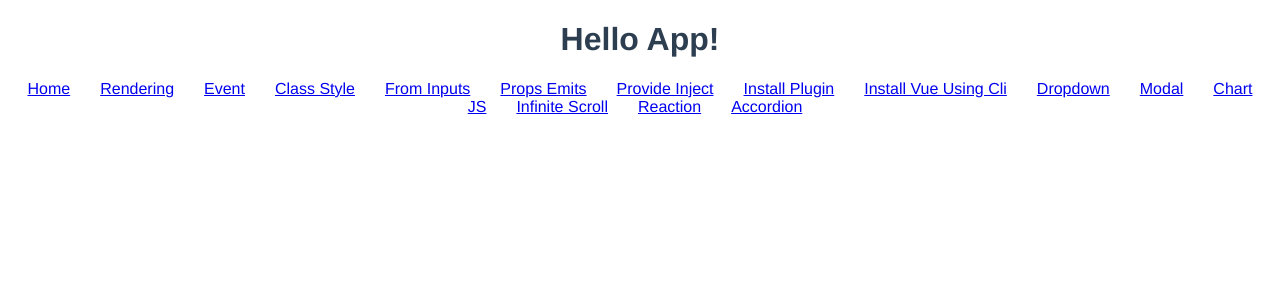
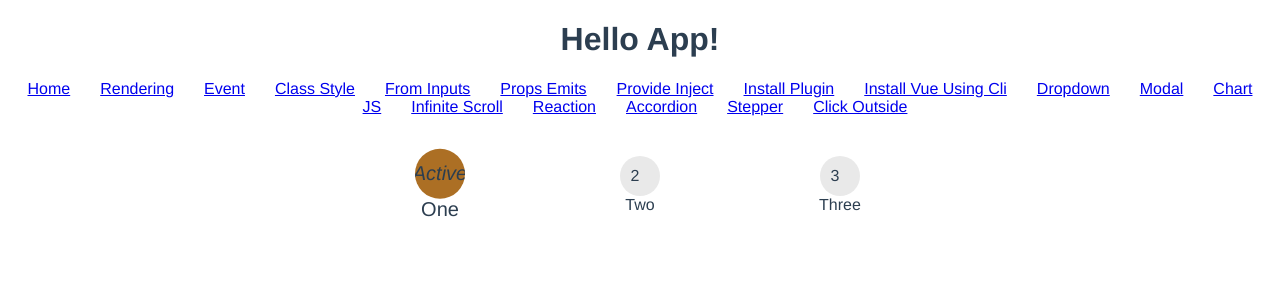
Before and after one commit to Thuta-ctrl/vue-setup, a Vue app: page /stepper in a window 1280 px wide. Shown: the top 300 px of the page. Built offline with nearby package versions, Linux system fonts and the light colour scheme; what vue-easy-lightbox would draw is missing.

Commit message:
add stepper

```diff
--- a/src/App.vue
+++ b/src/App.vue
@@ -17,6 +17,8 @@
       <span><router-link to="/infinite-scroll">Infinite Scroll</router-link></span>
       <span><router-link to="/reaction">Reaction</router-link></span>
       <span><router-link to="/accordion">Accordion</router-link></span>
+      <span><router-link to="/stepper">Stepper</router-link></span>
+      <span><router-link to="/click-outside">Click Outside</router-link></span>
     </div>
     <transition name="slide">
       <router-view></router-view>
--- /dev/null
+++ b/src/components/stepper/custom.vue
@@ -0,0 +1,130 @@
+<template>
+  <div class="d-stepper">
+    <div class="d-stepper-header">
+      <div
+        class="step-number-content"
+        :class="{ active: step == i+1 }"
+        v-for="(stepItem, i) in steps"
+        :key="i"
+        @click="gotoStep(i)"
+      >
+        <div
+          class="step-number"
+          :class="stepNumberClasses(i+1)"
+        >
+          <i v-if="step > i+1">{{ stepItem.name }}</i>
+          <i v-else-if="step === i+1">Active</i>
+          <span v-else>{{ i + 1 }}</span>
+        </div>
+        <div class="small">{{ stepItem.name }}</div>
+      </div>
+    </div>
+  </div>
+</template>
+
+<script>
+export default {
+  name: 'custom-stepper',
+  data() {
+    return {
+      steps: [
+        {
+          name: "One",
+          desc:
+            "Sed ut perspiciatis unde omnis iste natus error sit voluptatem accusantium doloremque laudantium, totam rem aperiam, eaque ipsa quae ab illo inventore veritatis et quasi architecto beatae vitae dicta sunt explicabo.",
+          icon: "fas fa-car",
+          disabled: false,
+          active: true,
+        },
+        {
+          name: "Two",
+          desc:
+            "Lorem ipsum dolor sit amet, consectetur adipiscing elit, sed do eiusmod tempor incididunt ut labore et dolore magna aliqua. Ut enim ad minim veniam, quis nostrud exercitation ullamco laboris nisi ut aliquip ex ea commodo consequat.",
+          disabled: false,
+          active: false,
+        },
+        {
+          name: "Three",
+          desc: "Lorem ipsum dolor sit amet, consectetur adipiscing elit.",
+          icon: "fas fa-check",
+          disabled: false,
+          active: false,
+          confirm: "Enviar formluario"
+        }
+      ],
+      step: 1
+    }
+  },
+  methods: {
+    gotoStep(i) {
+      this.step = i+1
+    },
+    stepNumberClasses(i) {
+        return {
+        "brown": this.step === i,
+        "green": this.step > i,
+      };
+    },
+  }
+}
+</script>
+
+<style scoped>
+.d-stepper {
+  padding-top: 40px;
+}
+.d-stepper .d-stepper-header {
+  max-width: 600px;
+  margin: 0 auto;
+  position: relative;
+  display: flex;
+  justify-content: space-around;
+}
+
+.step-number {
+  background: #E9E9E9;
+  border-radius: 50%;
+  text-align: center;
+  height: 40px;
+  position: relative;
+  width: 40px;
+  display: flex;
+  justify-content: center;
+  align-items: center;
+  margin: 0 auto;
+  transition: background-color 1s ease;
+}
+
+.d-stepper .step-number-content {
+  transition: all 0.5s ease;
+  z-index: 2;
+  width: 68px;
+  text-align: center;
+}
+
+.d-stepper .step-number-content div {
+  text-overflow: ellipsis;
+  overflow: hidden;
+  white-space: nowrap;
+}
+.d-stepper .step-number-content.active {
+  transform: scale(1.25);
+}
+.step-number.brown {
+  background-color: rgb(172, 111, 36);
+}
+.step-number.green {
+  background-color: rgb(134, 216, 10);
+}
+.step-number.green::after {
+  content: '';
+  position: absolute;
+  background: black;
+  display: block;
+  width: 100%;
+  height: 5px;
+  top: 30px;
+  left: 50%;
+  z-index: 1;
+}
+</style>
--- a/src/main.js
+++ b/src/main.js
@@ -8,4 +8,17 @@ const app = createApp(App);
 app.use(router)
 app.use(VueEasyLightbox)
 app.use(vClickOutside)
+app.directive("click-outside-custom", {
+  mounted(el, binding) {
+    el.clickOutsideEvent = (event) => {
+      if (!(el === event.target || el.contains(event.target))) {
+        binding.value(event, el);
+      }
+    };
+    document.body.addEventListener("click", el.clickOutsideEvent);
+  },
+  unmounted(el) {
+    document.body.removeEventListener("click", el.clickOutsideEvent);
+  },
+})
 app.mount('#app')
--- /dev/null
+++ b/src/pages/clickoutside.vue
@@ -0,0 +1,29 @@
+<template>
+  <div style="width: 500px; height: 500px">
+    <button @click="show">Show</button>
+    <div v-click-outside-custom="onClickOutside" v-show="modal">hello world</div>
+  </div>
+</template>
+
+<script>
+export default {
+  name: 'click-outside',
+  data() {
+    return {
+      modal: false
+    }
+  },
+  methods: {
+    show() {
+      this.modal = true
+    },
+    onClickOutside() {
+      console.log('hi')
+    },
+  }
+}
+</script>
+
+<style>
+
+</style>
--- /dev/null
+++ b/src/pages/stepper.vue
@@ -0,0 +1,19 @@
+<template>
+  <div>
+    <custom-stepper/>
+  </div>
+</template>
+
+<script>
+import CustomStepper from '@/components/stepper/custom.vue'
+export default {
+  name: 'stepper-page',
+  components: {
+    CustomStepper
+  }
+}
+</script>
+
+<style>
+
+</style>
--- a/src/router/routes.js
+++ b/src/router/routes.js
@@ -15,6 +15,8 @@ import ChartJS from '@/pages/chartjs.vue'
 import InfiniteScroll from '@/pages/infinitescroll.vue'
 import Reaction from '@/pages/reaction.vue'
 import Accordion from '@/pages/accordion.vue'
+import Stepper from '@/pages/stepper.vue'
+import ClickOutside from '@/pages/clickoutside.vue'
 
 const routes = [
   { path: '/', component: Home },
@@ -33,7 +35,9 @@ const routes = [
   { path: '/chart-js', component: ChartJS },
   { path: '/infinite-scroll', component: InfiniteScroll },
   { path: '/reaction', component: Reaction },
-  { path: '/accordion', component: Accordion }
+  { path: '/accordion', component: Accordion },
+  { path: '/stepper', component: Stepper },
+  { path: '/click-outside', component: ClickOutside }
 ]
 
 export default routes
```
